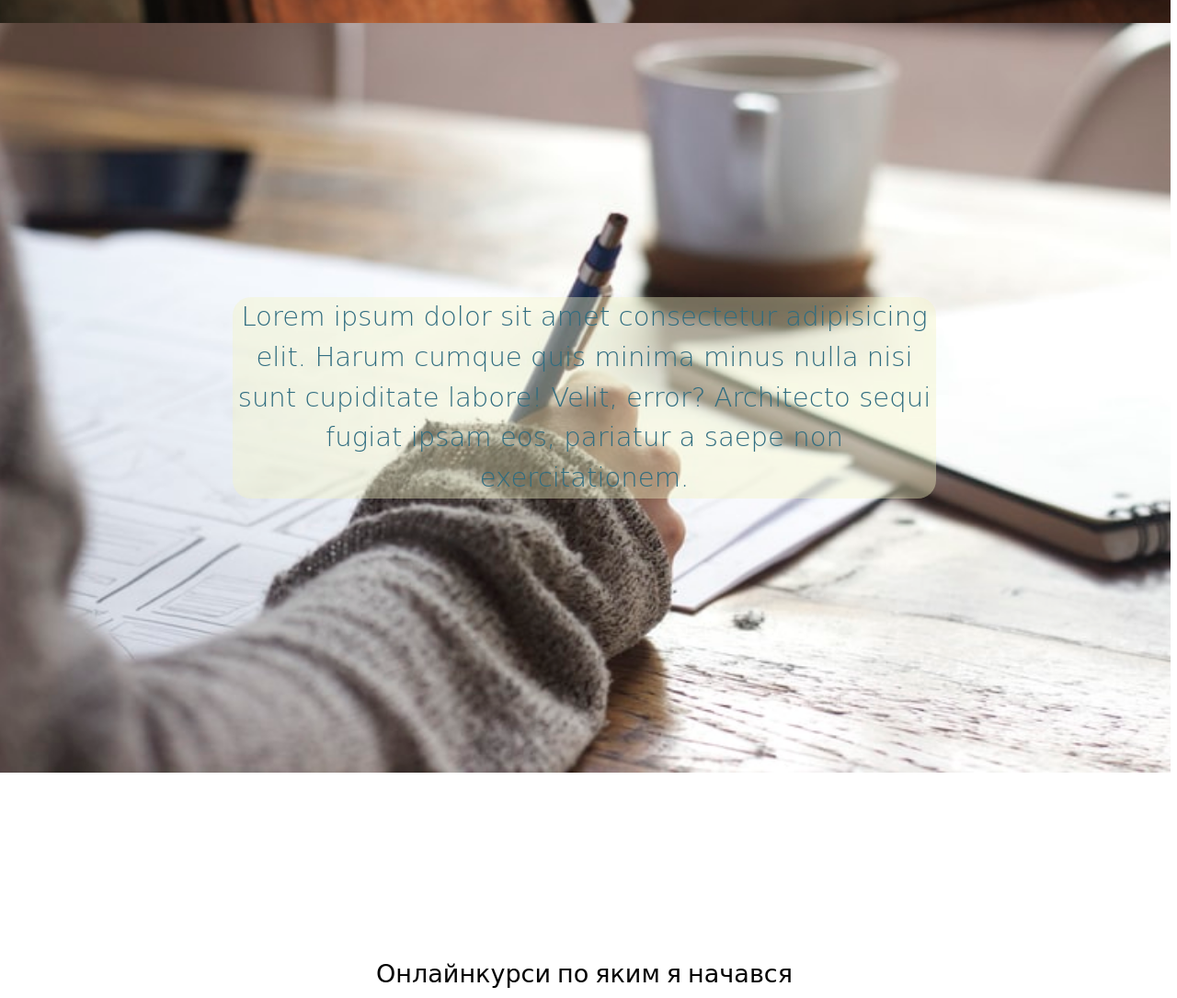
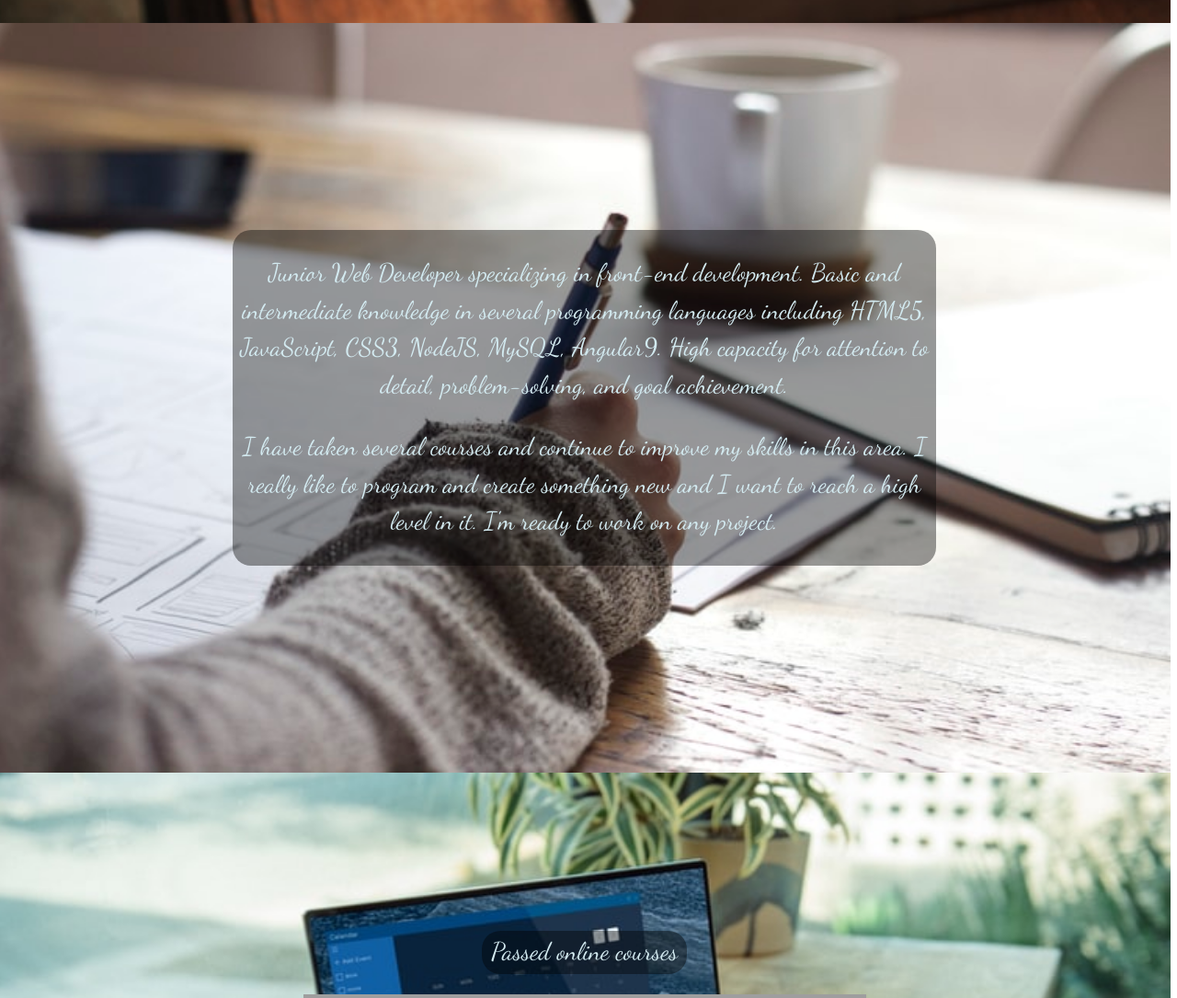
Before and after one commit to VolodumurGruv/portfolio, a Node server app: page / in a window 1280 px wide. Shown: the part 773-1858 px from the top of the page at 92% size. Run offline with Node 20, Linux system fonts and the light colour scheme; some libraries are stand-ins or nearby versions; some web fonts are replaced; grey boxes are pictures that could not be loaded.

Commit message:
readay for deploing | need to make clear code

```diff
--- a/mystyle/app.js
+++ b/mystyle/app.js
@@ -1,4 +1,3 @@
-const { admin } = require("./controllers/admin");
 const AppError = require("./utils/error");
 
 const express = require("express"),
@@ -70,7 +69,6 @@ app.use((req, res, next) => {
 //routers
 
 app.use("/", index);
-app.use("/admin", admin);
 
 // handeling with errors
 app.all("*", (req, res, next) => {
--- a/mystyle/controllers/index.js
+++ b/mystyle/controllers/index.js
@@ -27,18 +27,19 @@ module.exports.popup = (req, res) => {
 module.exports.message = catchAsync(async (req, res, next) => {
 	const { userName, message, email } = req.body;
 
-  const date = setData();
+	const date = new Date();
+	console.log(date);
 	const msgs = new msgSchema({ userName, message, email, date });
 	const msg = {
 		from: `${userName} <${email}>`,
-    to: "grushvolo@gmail.com",
+		to: process.env.EMAIL,
 		subject: "Portfolio",
-    text: message,
+		text: `${message} it was sent ${date}`,
 	};
 
 	await mailgun.messages().send(msg, function (error, body) {
 		if (error) {
-      console.log(error);
+			req.flash("error", error);
 		}
 		console.log(body);
 	});
--- a/mystyle/middlewares/joiValidation.js
+++ b/mystyle/middlewares/joiValidation.js
@@ -4,8 +4,7 @@ const setData = require("../utils/date");
 
 const validateSchema = (req, res, next) => {
 	const { userName, message, email } = req.body;
-  const date = setData();
-  const { error } = msgJoiSchema.validate({ userName, message, email, date });
+	const { error } = msgJoiSchema.validate({ userName, message, email });
 	if (error) {
 		const msg = error.details.map((el) => el.message).join(",");
 		throw new AppError(msg, 400);
--- a/mystyle/models/message.js
+++ b/mystyle/models/message.js
@@ -13,7 +13,7 @@ const msgSchema = new Schema({
     type: String,
     required: [true, "Didn't get a email"],
   },
-  date: String,
+  date: Date,
 });
 
 module.exports = model("Msg", msgSchema);
--- a/mystyle/public/javascripts/lang.js
+++ b/mystyle/public/javascripts/lang.js
@@ -3,8 +3,7 @@ const flags = document.querySelectorAll(".lang .icon");
 const allLang = ["uk", "en", "ru"];
 
 document.addEventListener("DOMContentLoaded", () => {
-	// const lang = navigator.language;
-	let lang = navigator.language;
+	const lang = navigator.language;
 	document.querySelectorAll("html [data-key]").forEach((item) => {
 		const key = item.getAttribute("data-key");
 		const key1 = key.split("-")[0];
@@ -30,7 +29,6 @@ selectedLang.addEventListener("change", () => {
 function changeUrlPath() {
 	// will add #lang to url
 	const lang = selectedLang.value;
-
 	location.href = `${window.location.pathname}#${lang}`;
 }
 
--- a/mystyle/public/javascripts/langData.js
+++ b/mystyle/public/javascripts/langData.js
@@ -11,6 +11,15 @@ const langData = {
 					"чи інші. Веб-сторінки будуть придатні до перегляду на будь-яких пристроях.",
 				"first-eng-text1": "HTML5, CSS3, ES6, Node JS, Angular9.",
 				"first-eng-text2": "Bootstrap, Materialize ",
+			},
+			second: {
+				"second-myinfo":
+					"Молодший веб-розробник, що спеціалізується на розробці інтерфейсів. Базові та середні знання з декількох мов програмування, включаючи HTML5, JavaScript, CSS3, NodeJS, MySQL, Angular9. Висока здатність до уваги та деталей, вирішенню проблем і досягнення цілей.",
+				"second-myinfo1":
+					"Я пройшов кілька курсів і продовжую вдосконалювати свої навички в цьому напрямку. Я дуже люблю програмувати та створювати щось нове і хочу досягти в цьому високого рівня. Готовий попрацювати над будь-яким проектом.",
+			},
+			third: {
+				"third-h1": "Онлайнкурси по яким я начався",
 			},
 			popup: {
 				"popup-contact": "Залиште повідомлення",
@@ -32,6 +41,15 @@ const langData = {
 				"first-eng-text1": "HTML5, CSS3, ES6, Node JS, Angular9.",
 				"first-eng-text2": "Bootstrap, Materialize ",
 			},
+			second: {
+				"second-myinfo":
+					"Младший веб-розработчик, который специализируется на розработке интерфейсов. Базовые и середние знания с нескольких языков програмировання, включая HTML5, JavaScript, CSS3, NodeJS, MySQL, Angular9. Высока способность к вниманию и деталям, решению проблем и достижения целей.",
+				"second-myinfo1":
+					"Я прошол несколько курсов и продолжаю усовершенствовать свои умения в этом направлении. Я очень люблю програмировать и создовать новые современные сайты и хочу достичь в этом высокого уровня. Готов поработать над любым проектом.",
+			},
+			third: {
+				"third-h1": "Онлайнкурсы по которым я учился",
+			},
 			popup: {
 				"popup-contact": "Оставьте сообщение",
 				"popup-name": "Имя",
@@ -52,6 +70,15 @@ const langData = {
 				"first-eng-text1": "HTML5, CSS3, ES6, Node JS, Angular9.",
 				"first-eng-text2": "Bootstrap, Materialize ",
 			},
+			second: {
+				"second-myinfo":
+					"Junior Web Developer specializing in front-end development. Basic and intermediate knowledge in several programming languages including HTML5, JavaScript, CSS3, NodeJS, MySQL, Angular9. High capacity for attention to detail, problem-solving, and goal achievement.",
+				"second-myinfo1":
+					"I have taken several courses and continue to improve my skills in this area. I really like to program and create something new and I want to reach a high level in it. I'm ready to work on any project.",
+			},
+			third: {
+				"third-h1": "Passed online courses",
+			},
 			popup: {
 				"popup-contact": "Contact me",
 				"popup-name": "Name",
--- a/mystyle/public/stylesheets/newstyle.css
+++ b/mystyle/public/stylesheets/newstyle.css
@@ -58,15 +58,23 @@ section {
 	font-size: 1.4rem;
 	color: #306d80;
 }
-.first > div {
+.first > div,
+.second > div {
 	text-align: center;
 	width: 60%;
 	margin-left: auto;
 	margin-right: auto;
 	background: rgba(0, 0, 0, 0.4);
 	border-radius: 20px;
+	color: #d3eaf0;
 }
-.second > div,
+.third > h1 {
+	text-align: center;
+	border-radius: 20px;
+	padding: 3px 10px;
+	color: #d3eaf0;
+	background: rgba(0, 0, 0, 0.4);
+}
 .third > div,
 .fourth > div,
 .myinfo {
@@ -74,7 +82,6 @@ section {
 	width: 60%;
 	margin-left: auto;
 	margin-right: auto;
-	background: hsla(59, 65%, 86%, 0.4);
 	border-radius: 20px;
 }
 
@@ -92,6 +99,28 @@ section {
 	width: 100%;
 	height: 100%;
 }
+
+.third {
+	background-image: url("../pics/comp2.jpeg");
+	background-repeat: no-repeat;
+	background-size: 100% 100%;
+	width: 100%;
+	height: 100%;
+}
+
+.fourth {
+	background-image: linear-gradient(
+		to bottom,
+		rgb(143, 207, 250),
+		rgb(5, 141, 219),
+		white
+	);
+	background-repeat: no-repeat;
+	background-size: 100% 100%;
+	width: 100%;
+	height: 100%;
+}
+
 .second,
 .third,
 .fourth {
@@ -101,9 +130,16 @@ section {
 	align-items: center;
 }
 
-@media (max-width: 640px) {
-	.first > div {
+@media (max-width: 1000px) {
+	.first > div,
+	.second > div {
 		width: 100%;
+		height: auto;
+		overflow-y: auto;
+	}
+	.prev,
+	.next {
+		display: none;
 	}
 }
 
@@ -211,7 +247,9 @@ section {
 	text-align: center;
 	border: 0;
 	max-width: 80%;
-	margin: 20px auto;
+	margin-left: auto;
+	margin-right: auto;
+
 	overflow: hidden;
 	padding: 0;
 }
@@ -225,6 +263,7 @@ section {
 .slider-group {
 	position: relative;
 	height: 18rem;
+	margin-bottom: 50px;
 }
 
 .prev,
--- a/mystyle/views/index.ejs
+++ b/mystyle/views/index.ejs
@@ -25,15 +25,15 @@
 </section>
 
 <section class="second" lang="uk">
-	<div class="myinfo" data-key="second-myinfo">
-		Lorem ipsum dolor sit amet consectetur adipisicing elit. Harum cumque quis
-		minima minus nulla nisi sunt cupiditate labore! Velit, error? Architecto sequi
-		fugiat ipsam eos, pariatur a saepe non exercitationem.
+	<div class="myinfo">
+		<p data-key="second-myinfo"></p>
+		<p data-key="second-myinfo1"></p>
 	</div>
 </section>
 <section class="third" lang="uk">
 	<h1 data-key="third-h1">Онлайнкурси по яким я начався</h1>
 	<div class="slider-group">
+		<div class="slider">
 			<div class="prev">
 				<button class="btn-my slider-prev">
 					<svg class="icon icon-left" width="20" height="20">
@@ -48,7 +48,6 @@
 					</svg>
 				</button>
 			</div>
-		<div class="slider">
 			<div class="slider-line">
 				<img class="slider-img" src="/pics/bootcamp.jpg" alt="" />
 				<img class="slider-img" src="/pics/nodejs.jpg" alt="" />
```
Also changed, not shown: mystyle/controllers/admin.js (deleted, +0 -16 lines), mystyle/routes/admin.js (deleted, +0 -7 lines). Lines whose indentation alone changed are shown as unchanged.
